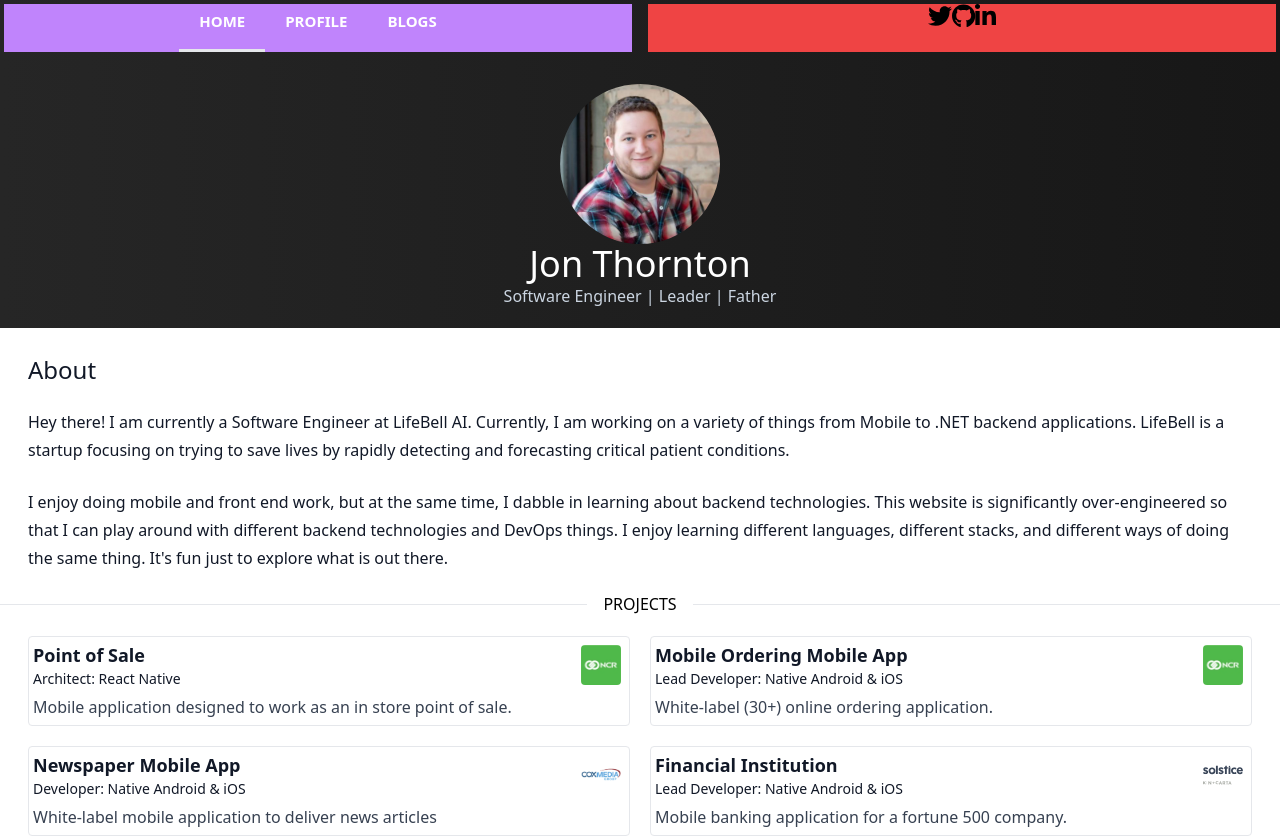
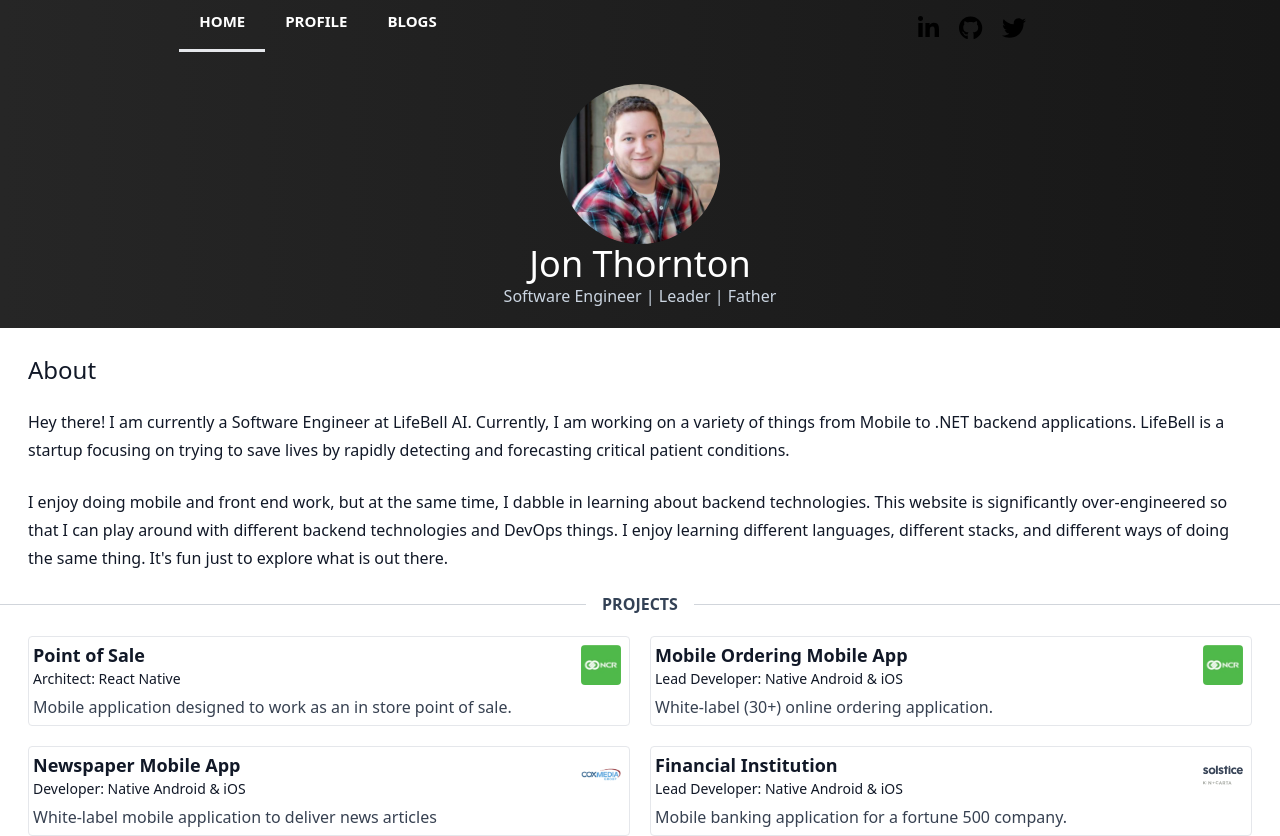
Before and after one commit to jonthornton07/personal-website, a Next.js app: page / in a window 1280 px wide. Built offline with nearby package versions, Linux system fonts and the light colour scheme.

Commit message:
Fixing up the home screen

```diff
--- a/src/components/base/divider/Divider.tsx
+++ b/src/components/base/divider/Divider.tsx
@@ -7,9 +7,9 @@ interface Props {
 const Divider: React.FC<Props> = ({text}) => {
     return (
         <div className="relative flex py-5 items-center">
-            <span className="divider-line flex-grow border-t"></span>
-            <span className="divider-text flex-shrink mx-4 antialiased">PROJECTS</span>
-            <span className="divider-line flex-grow border-t"></span>
+            <span className="border-gray-300 flex-grow border-t"></span>
+            <span className="font-bold text-slate-700 mx-4 flex-shrink">PROJECTS</span>
+            <span className="border-gray-300 flex-grow border-t"></span>
         </div>
     )
 }
--- a/src/components/header/AppHeader.tsx
+++ b/src/components/header/AppHeader.tsx
@@ -16,7 +16,7 @@ const AppHeader: React.FC<Props> = ({activePage}) => {
     return (
         <Banner>
             <div className="grid grid-cols-2 gap-4">
-                <div className="flex bg-purple-400 place-content-center">
+                <div className="flex place-content-center">
                     {activePages.map(page => {
                         return(
                             <Tab
@@ -27,10 +27,10 @@ const AppHeader: React.FC<Props> = ({activePage}) => {
                         )
                     })}
                 </div>
-                <div className="flex flex-row-reverse bg-red-500 justify-items-end place-content-center">
-                    <FontAwesomeIcon icon={faLinkedinIn} size="xl" />
-                    <FontAwesomeIcon icon={faGithub} size="xl"  />
-                    <FontAwesomeIcon icon={faTwitter} size="xl"  />
+                <div className="flex flex-row-reverse place-content-center">
+                    <FontAwesomeIcon icon={faTwitter} size="xl" className="self-center ml-5"/>
+                    <FontAwesomeIcon icon={faGithub} size="xl" className="self-center ml-5"/>
+                    <FontAwesomeIcon icon={faLinkedinIn} size="xl" className="self-center ml-5"/>
                 </div>
             </div>
         </Banner>
--- a/src/pages/_app.tsx
+++ b/src/pages/_app.tsx
@@ -6,7 +6,7 @@ config.autoAddCss = false
 
 export default function App({ Component, pageProps }: AppProps) {
   return (
-    <div className='bg-white'>
+    <div className='bg-white mb-10'>
       <Component {...pageProps} />
     </div>
   )
```
